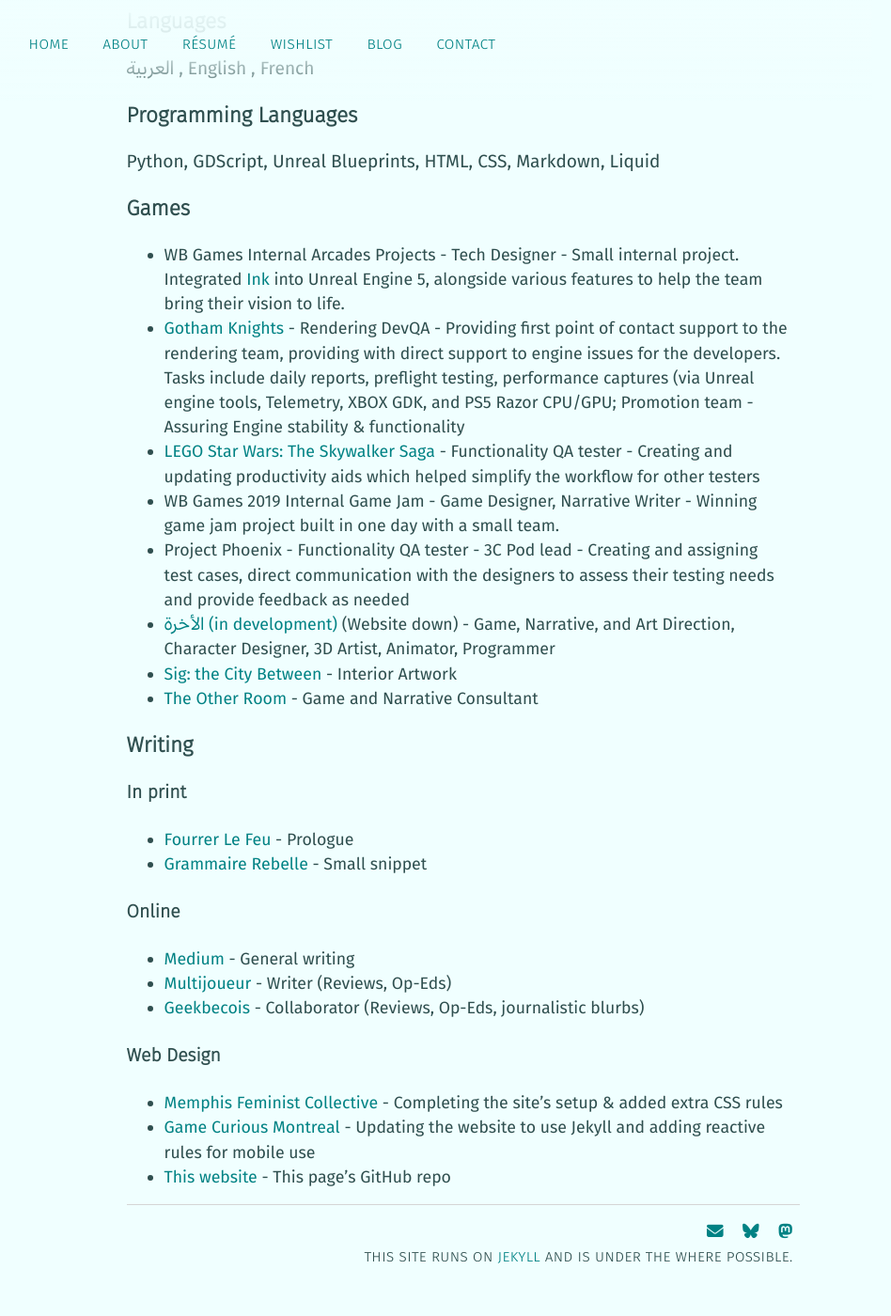
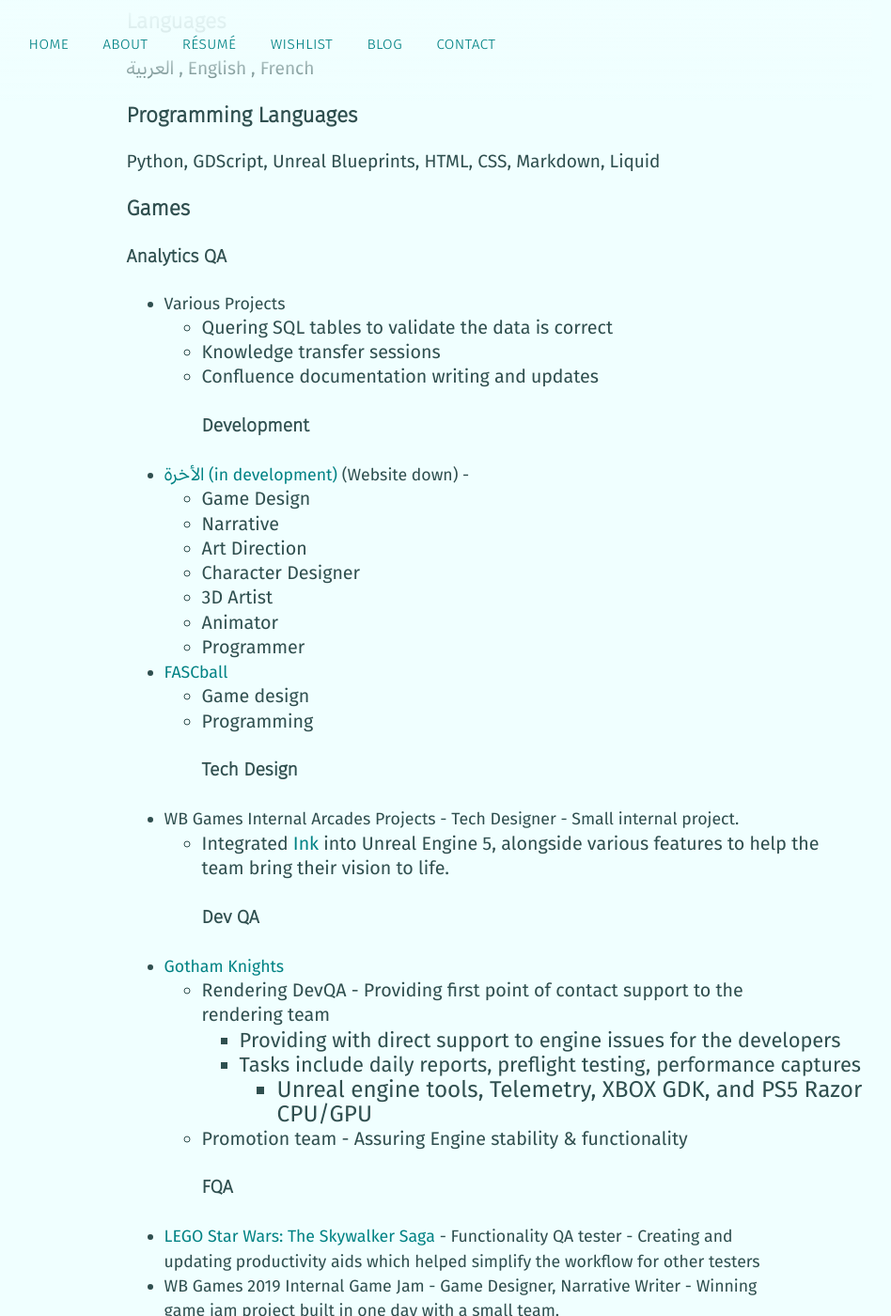
Before and after one commit to mstfacmly/mstfacmly.github.io, a Jekyll site: the page built from resume.md, in a window 1280 px wide and 1400 px high, scrolled down 191 px. Shown: the whole window at 94% size, without its empty margins (147-1095 px from the left). Built offline with Jekyll 4.4.1, drawn with Linux system fonts in a browser that asks for light colours; nearby versions of some CDN libraries; a script that is not in the unit is left out; some of the changed text lies outside the part shown.

Commit message:
update general resume

```diff
--- a/resume.md
+++ b/resume.md
@@ -47,12 +47,40 @@
 {% endcomment %}
 
 ### Games
-* WB Games Internal Arcades Projects - Tech Designer - Small internal project. Integrated [Ink](https://www.inklestudios.com/ink/) into Unreal Engine 5, alongside various features to help the team bring their vision to life.
-* [Gotham Knights](https://www.gothamknightsgame.com/en-us) - Rendering DevQA - Providing first point of contact support to the rendering team, providing with direct support to engine issues for the developers. Tasks include daily reports, preflight testing, performance captures (via Unreal engine tools, Telemetry, XBOX GDK, and PS5 Razor CPU/GPU; Promotion team - Assuring Engine stability & functionality
+#### Analytics QA
+* Various Projects
+  * Quering SQL tables to validate the data is correct
+  * Knowledge transfer sessions
+  * Confluence documentation writing and updates
+#### Development
+* [الأخرة (in development)](https://studioslune.com/projects/alakhira) (Website down) -
+  * Game Design
+  * Narrative
+  * Art Direction
+  * Character Designer
+  * 3D Artist
+  * Animator
+  * Programmer
+* [FASCball](https://mstfacmly.itch.io/fascball)
+  * Game design
+  * Programming
+#### Tech Design
+* WB Games Internal Arcades Projects - Tech Designer - Small internal project.
+  * Integrated [Ink](https://www.inklestudios.com/ink/) into Unreal Engine 5, alongside various features to help the team bring their vision to life.
+#### Dev QA
+* [Gotham Knights](https://www.gothamknightsgame.com/en-us)
+  * Rendering DevQA - Providing first point of contact support to the rendering team
+    * Providing with direct support to engine issues for the developers
+    * Tasks include daily reports, preflight testing, performance captures
+      * Unreal engine tools, Telemetry, XBOX GDK, and PS5 Razor CPU/GPU
+  * Promotion team - Assuring Engine stability & functionality
+#### FQA
 * [LEGO Star Wars: The Skywalker Saga](https://www.starwars.com/games-apps/lego-star-wars-the-skywalker-saga) - Functionality QA tester - Creating and updating productivity aids which helped simplify the workflow for other testers
 * WB Games 2019 Internal Game Jam - Game Designer, Narrative Writer - Winning game jam project built in one day with a small team.
-* Project Phoenix - Functionality QA tester - 3C Pod lead - Creating and assigning test cases, direct communication with the designers to assess their testing needs and provide feedback as needed
-* [الأخرة (in development)](https://studioslune.com/projects/alakhira) (Website down) - Game, Narrative, and Art Direction, Character Designer, 3D Artist, Animator, Programmer
+* Project Phoenix - Functionality QA tester - 3C Pod lead
+  * Creating and assigning test cases
+  * Direct communication with the designers to assess their testing needs and provide feedback as needed
+#### Miscaleneous
 * [Sig: the City Between](https://genesisoflegend.com/products/sig) - Interior Artwork
 * [The Other Room](http://minorityvr.com) - Game and Narrative Consultant
 
@@ -67,9 +95,9 @@
 * [Geekbecois](https://geekbecois.com/author/moustafa/) - Collaborator (Reviews, Op-Eds, journalistic blurbs)
 
 #### Web Design
+* [This website](https://github.com/mstfacmly/mstfacmly.github.io/) - This page's GitHub repo
 * [Memphis Feminist Collective](http://memphisfeministcollective.org/) - Completing the site's setup & added extra CSS rules
 * [Game Curious Montreal](http://gamecuriousmtl.mrgs.ca/) - Updating the website to use Jekyll and adding reactive rules for mobile use
-* [This website](https://github.com/mstfacmly/mstfacmly.github.io/) - This page's GitHub repo
 
 <!--div id="contributions" class="contributions" markdown="1">
 ## Coding Contributions:
```
